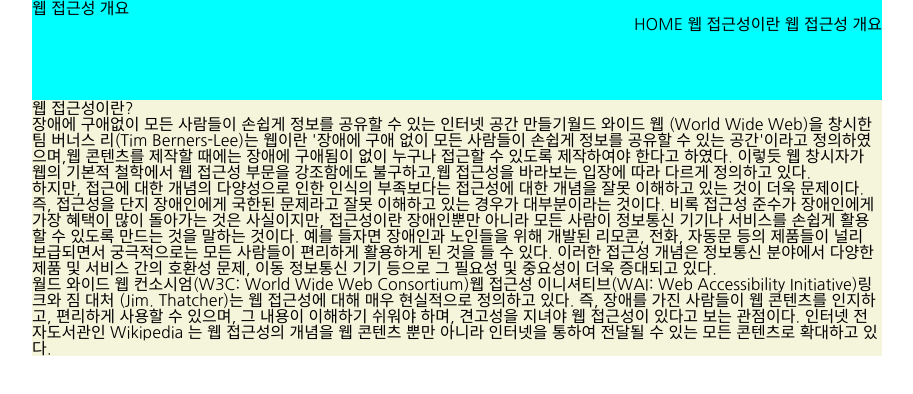
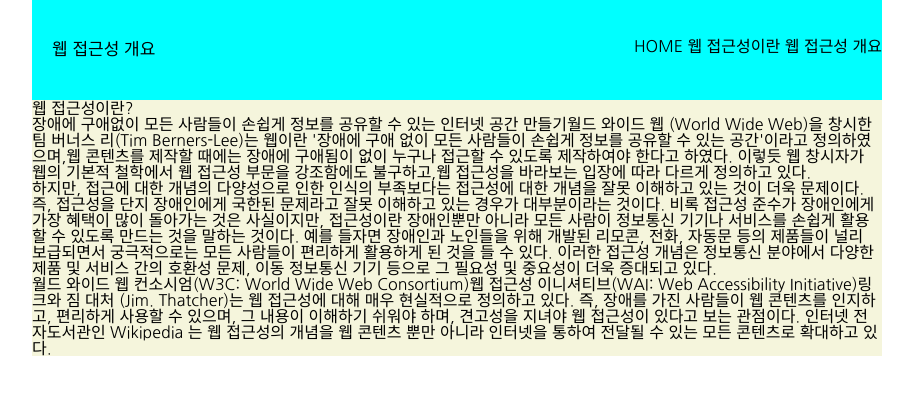
Before and after one commit to Kimsoeun1234/html_study, a plain HTML site: page clonecoding/02 _wah/index.html in a window 1280 px wide. Shown: the whole page, without its empty margins (183-1096 px from the left). Drawn offline with Linux system fonts and the light colour scheme.

Commit message:
Add files via upload

```diff
--- a/clonecoding/01_spc/styles/main.css
+++ b/clonecoding/01_spc/styles/main.css
@@ -14,7 +14,7 @@ footer address,
 footer > p {
     /* border:5px solid red; */
     width:1200px;
-     margin:0 auto;
+    margin:0 auto;
     }
 main > div > * {
     text-align:center;
--- a/clonecoding/02 _wah/style/main.css
+++ b/clonecoding/02 _wah/style/main.css
@@ -3,10 +3,23 @@ main {
     width:850px;
     margin:0 auto;
 }
-main .top {background-color:aqua; height:100px; }
-main .top h1{float:left  line-height:92px;}
-main .top dl{float:right}
-main .top dl dd{}
+main .top {
+    background-color:aqua;
+    height:100px;
+}
+main .top h1{
+    float:left;
+    padding-top:40px;
+    font-size:1.063rem;
+    padding-left:20px;
+}
+main .top dl{
+    float:right
+}
+main .top dl dd{
+    float:left;
+    line-height:92px;
+    margin-left:300px;}
 main .top dl dd span{}
 main .top dl dd em{}
 main section{background-color:beige;}
```
